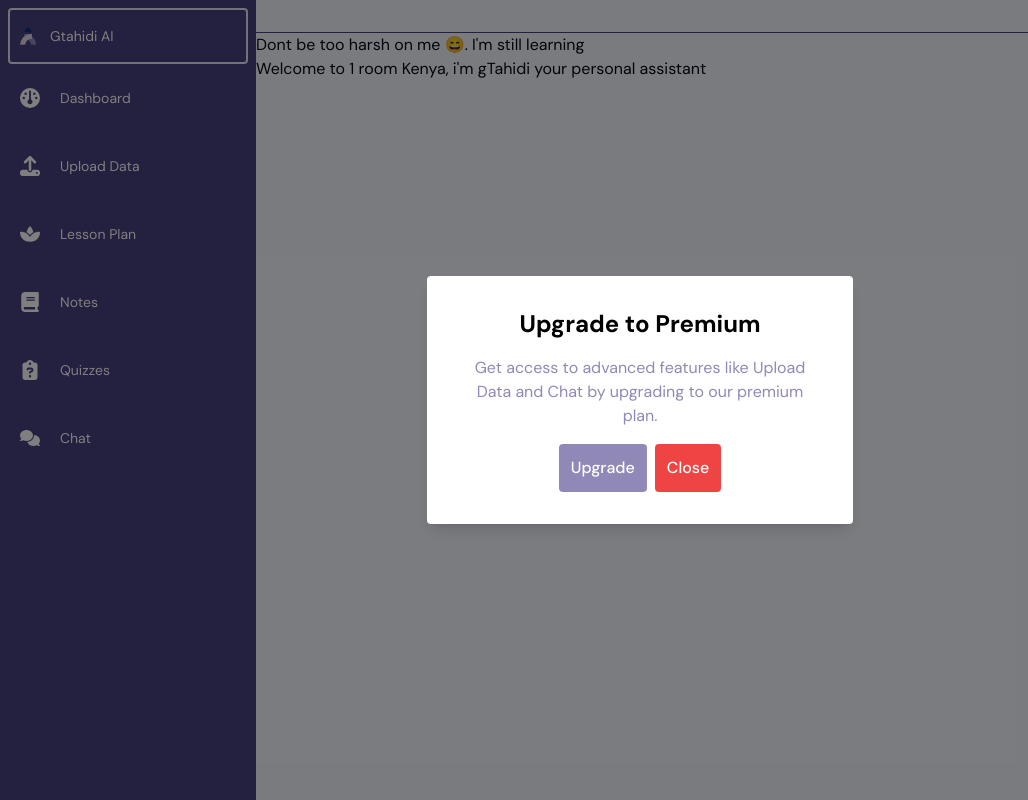
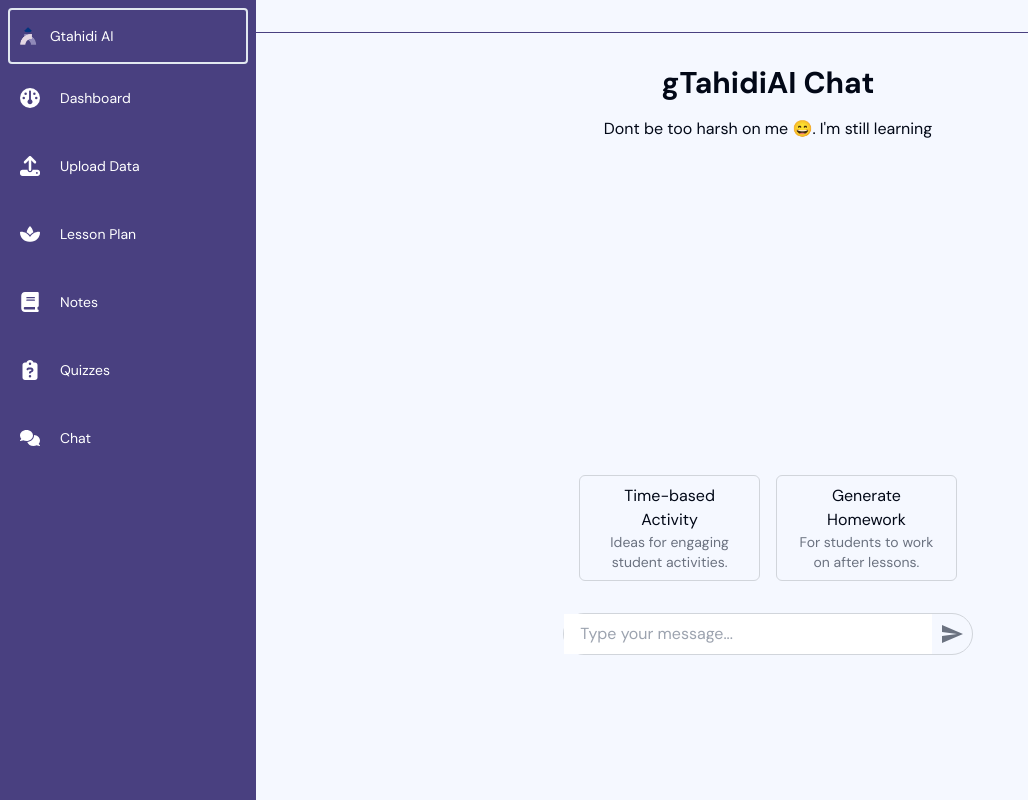
Before and after one commit to gTahidi/gTahidi-Beta, a Next.js app: page /dashboard/chat in a window 1280 px wide. Shown: the whole page, without its empty margins (0-1028 px from the left). Built offline with nearby package versions, Linux system fonts and the light colour scheme; no server answers.

Commit message:
chat-page

```diff
--- a/app/dashboard/chat/page.tsx
+++ b/app/dashboard/chat/page.tsx
@@ -17,7 +17,7 @@ const ChatPage = () => {
 
   return (
     <div className="">
-      <div className="fixed top-0 left-0 w-full h-full flex items-center justify-center bg-black bg-opacity-50 z-50">
+      {/* <div className="fixed top-0 left-0 w-full h-full flex items-center justify-center bg-black bg-opacity-50 z-50">
         <div className="bg-white p-4 md:p-8 rounded shadow-lg w-full md:w-1/3 text-center">
           <h3 className="text-2xl font-bold text-black mb-4">Upgrade to Premium</h3>
           <p className="text-gtahidiPurple">
@@ -32,17 +32,37 @@ const ChatPage = () => {
             </button>
           </div>
         </div>
+      </div> */}
+
+
+      <div className='flex flex-col items-center m-4'>
+        <h1 className='text-3xl font-bold p-4 '>gTahidiAI Chat</h1>
+        <h1 className=''>Dont be too harsh on me 😄. I&apos;m still learning </h1>
       </div>
 
-      <div className=''>
-        <h1>Dont be too harsh on me 😄. I&apos;m still learning </h1>
-        <div>
-          <h1> Welcome to 1 room Kenya, i&apos;m gTahidi your personal assistant</h1>
-        </div>
-        <div className="flex flex-col px-4 md:px-[5%] py-5 gap-y-5">
-          {/* Your chat content goes here */}
-        </div>
+      <div className="min-h-screen flex items-center justify-center">
+          <div className="w-full md:w-3/4 lg:w-1/2 xl:w-2/5">
+              <div className="flex flex-col md:flex-row items-center p-4 justify-center space-y-4 md:space-y-0 md:space-x-4">
+                  <button className="flex-1 py-2 px-4 border border-gray-300 rounded-md hover:bg-gray-100 text-center">
+                      Time-based Activity
+                      <p className="text-gray-500 text-sm">Ideas for engaging student activities.</p>
+                  </button>
+                  <button className="flex-1 py-2 px-4 border border-gray-300 rounded-md hover:bg-gray-100 text-center">
+                      Generate Homework
+                      <p className="text-gray-500 text-sm">For students to work on after lessons.</p>
+                  </button>
+              </div>
+              <div className="mt-4 flex items-center border border-gray-300 rounded-full">
+                <input className="flex-grow py-2 px-4" rounded-full type="text" placeholder="Type your message..." />
+                <button className="p-2">
+                    <svg className="h-6 w-6 fill-current text-gray-500 hover:text-gray-700" viewBox="0 0 24 24">
+                        <path d="M2.01 21L23 12 2.01 3 2 10l15 2-15 2 .01 7z"></path>
+                    </svg>
+                </button>
+              </div>
+          </div>
       </div>
+
     </div>
   );
 };
```
